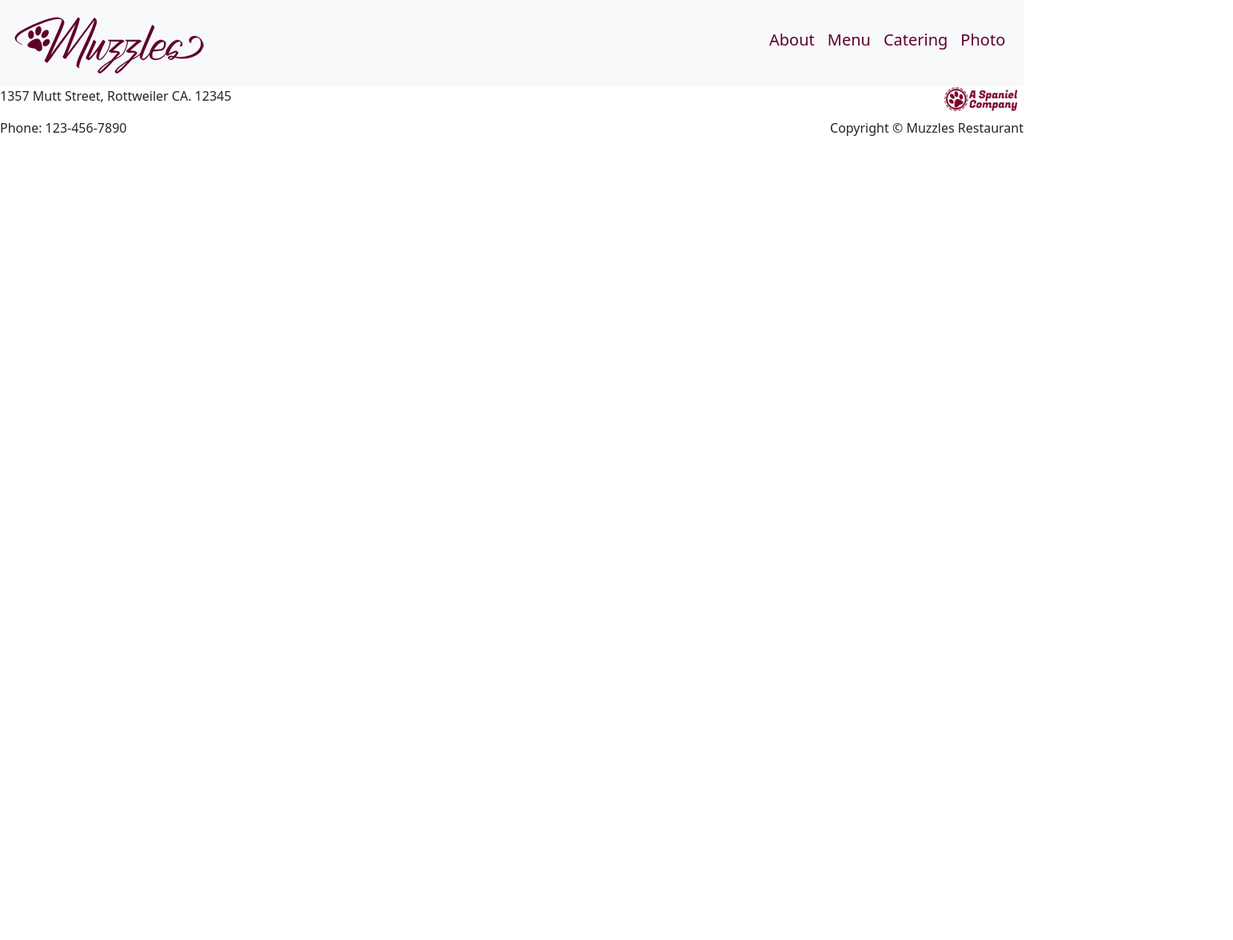
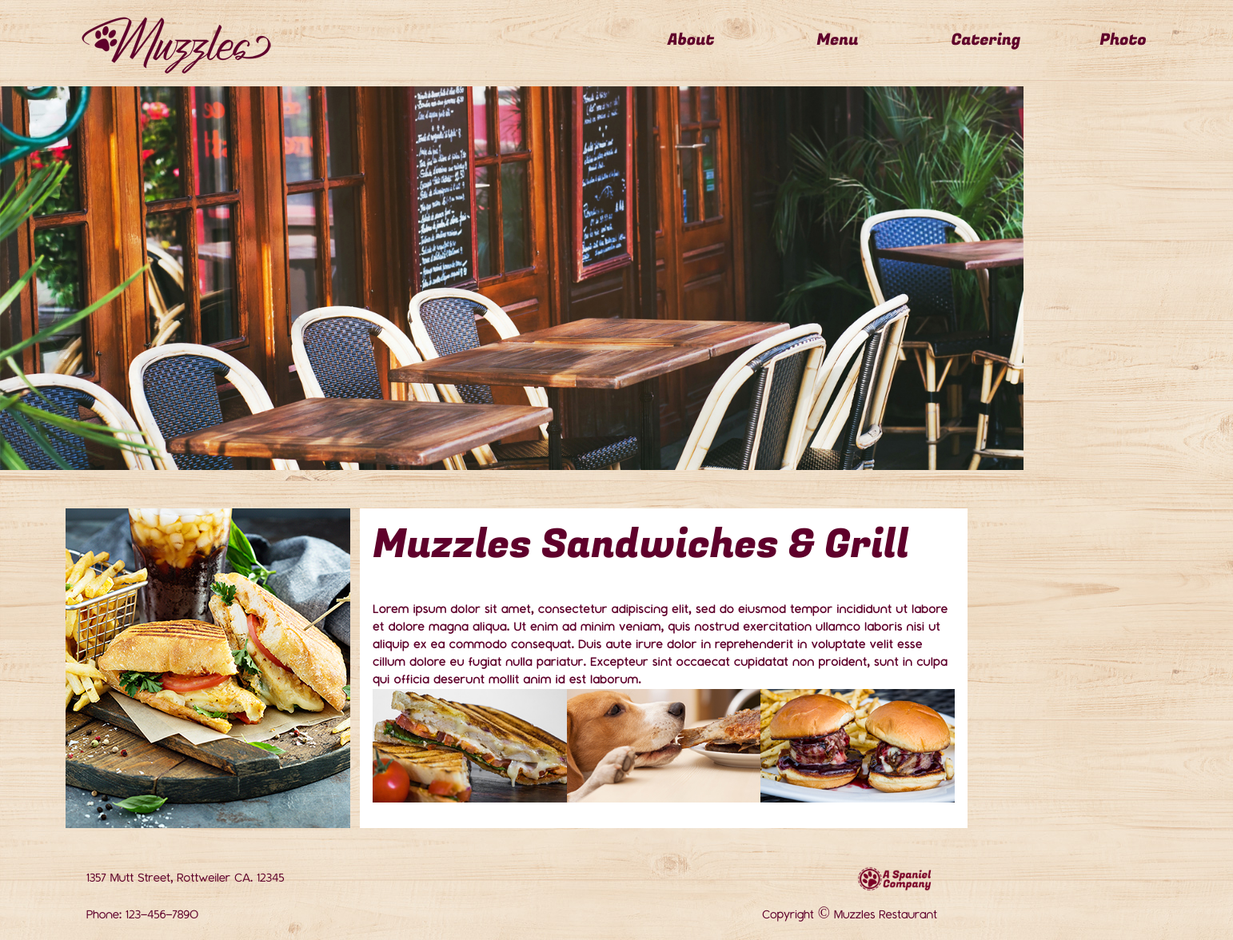
Before and after one commit to zachdressing/PuppyRestaurantZachAlexAdrian, a plain HTML site: page index.html in a window 1280 px wide. Shown: the whole page at 80% size, 1542 px wide, since content can reach past the window. Before the commit the page ends 800 px from the top, so only its background shows below. Drawn offline with nearby package versions, Linux system fonts and the light colour scheme; a web font is replaced by a local one.

```diff
--- a/index.html
+++ b/index.html
@@ -3,7 +3,7 @@
     <head>
         <meta charset="utf-8">
         <meta name="viewport" content="width=device-width, initial-scale=1">
-        <title>Muzzles</title>
+        <title>Home</title>
         <link href="https://cdn.jsdelivr.net/npm/bootstrap@5.3.2/dist/css/bootstrap.min.css" rel="stylesheet" integrity="sha384-T3c6CoIi6uLrA9TneNEoa7RxnatzjcDSCmG1MXxSR1GAsXEV/Dwwykc2MPK8M2HN" crossorigin="anonymous">
         <link rel="stylesheet" href="./styles/style.css">
         <link rel="preconnect" href="https://fonts.googleapis.com">
@@ -13,42 +13,60 @@
     </head>
     <body>
         <nav class="navbar navbar-expand-lg bg-body-tertiary">
-            <div class="container-fluid">
-                <div class="col-9">
-                    <a class="navbar-brand" href="#"><img src="./assets/photos/MuzzlesLogo.png" alt="muzzlesLogo"></a>
-                    <button class="navbar-toggler" type="button" data-bs-toggle="collapse"
-                        data-bs-target="#navbarNavAltMarkup" aria-controls="navbarNavAltMarkup" aria-expanded="false"
-                        aria-label="Toggle navigation" style="background-color: rgba(95, 0, 43, .75);">
-                        <span class="navbar-toggler-icon"></span>
-                    </button>
-                </div>
-                <div class="collapse navbar-collapse" id="navbarNavAltMarkup">
-                    <div class="navbar-nav">
-                        <a class="nav-link active" aria-current="page" href="#">
+            <div class="col-8 justify-self-start">
+                <a class="navbar-brand"><img src="./assets/photos/MuzzlesLogo.png" alt="muzzlesLogo"></a>
+                <button class="navbar-toggler" type="button" data-bs-toggle="collapse" data-bs-target="#navbarNavAltMarkup"
+                    aria-controls="navbarNavAltMarkup" aria-expanded="false" aria-label="Toggle navigation"
+                    style="background-color: rgba(95, 0, 43, .75);">
+                    <span class="navbar-toggler-icon"></span>
+                </button>
+            </div>
+            <div class="collapse navbar-collapse" id="navbarNavAltMarkup">
+                <div class="navbar-nav text-end w-100">
+                    <div class="col-3"><a class="nav-link" href="./pages/about.html">
                             <h5 style="color: rgba(95, 0, 43, 1);">About</h5>
-                        </a>
-                        <a class="nav-link" href="#">
+                        </a></div>
+                    <div class="col-3"><a class="nav-link" href="#">
                             <h5 style="color: rgba(95, 0, 43, 1);">Menu</h5>
-                        </a>
-                        <a class="nav-link" href="#">
+                        </a></div>
+                    <div class="col-3"><a class="nav-link" href="#">
                             <h5 style="color: rgba(95, 0, 43, 1);">Catering</h5>
-                        </a>
-                        <a class="nav-link disabled" aria-disabled="true">
+                        </a></div>
+                    <div class="col-3"><a class="nav-link" href="./Pages/Photos.html">
                             <h5 style="color: rgba(95, 0, 43, 1);">Photo</h5>
-                        </a>
-                    </div>
+                        </a></div>
                 </div>
             </div>
         </nav>
 
+        <div class="hero-container">
+        </div>
+
+        <div class="container pt-lg-5 pt-5 pb-5">
+            <div class="row">
+                <div class="col-4">
+                    <img src="./assets/photos/homeSingle.jpg" alt="homeSingle" style="width: 100%; height: 100%; object-fit: cover;">
+                </div>
+                <div class="col-8 home-image-overlay p-0">
+                    <h1 class="p-3">Muzzles Sandwiches & Grill</h1>
+                    <p class=" p-3">
+                        Lorem ipsum dolor sit amet, consectetur adipiscing elit, sed do eiusmod tempor incididunt ut labore et dolore magna aliqua.
+                        Ut enim ad minim veniam, quis nostrud exercitation ullamco laboris nisi ut aliquip ex ea commodo consequat. Duis aute irure
+                        dolor in reprehenderit in voluptate velit esse cillum dolore eu fugiat nulla pariatur. Excepteur sint occaecat cupidatat non
+                        proident, sunt in culpa qui officia deserunt mollit anim id est laborum.
+                    <img src="./assets/photos/HomeImage.jpg" alt="HomeImage" style="width: 100%;">
+                </div>
+            </div>
+        </div>
+
         <footer>
-            <div id="footer" class="foot d-none d-sm-block">
+            <div id="footer" class="foot container-fluid d-none d-sm-block">
                 <div class="row">
                     <div class="col">
                         <p>1357 Mutt Street, Rottweiler CA. 12345</p>
                     </div>
-                    <div class="col text-end"><img src="./assets/photos/CompanyLogo.png" alt="Company Logo" width="100px"
-                            height="31.6px"></div>
+                    <div class="col text-end"><img src="./assets/photos/CompanyLogo.png" alt="Company Logo" width="100px">
+                    </div>
                 </div>
                 <div class="row">
                     <div class="col">
--- a/styles/style.css
+++ b/styles/style.css
@@ -1,3 +1,55 @@
-.navbar-bg {
-    background-image: url("../assets/photos/bgtexture.jpg");
+@font-face {
+    font-family: "Montauk-Light";
+    src: url("../assets/fonts/Montauk-Regular/Montauk-Light.otf");
 }
+@font-face {
+    font-family: "Montauk-Regular";
+    src: url("../assets/fonts/Montauk-Regular/Montauk-Regular.otf");
+}
+
+.navbar{
+    width: 85%;
+    margin-left: auto;
+    margin-right: auto;
+    font-family: 'Fugaz One', sans-serif;
+    background-color: transparent !important;
+}
+
+.nav-link{
+    margin-right: 100px;
+}
+
+body {
+    background-image: url(../assets/photos/bgtexture.jpg);
+}
+
+.hero-container {
+    min-height: 60vh;
+    background: url(../assets/photos/homeHero.jpg);
+    background-size: cover;
+    margin: 0 auto;
+}
+
+.home-image-overlay {
+    background-color: white;
+    color: #5F002B;
+}
+
+.home-image-overlay h1 {
+    font-family: 'Fugaz One', sans-serif;
+    font-size: 50px;
+}
+.home-image-overlay p {
+    font-family: 'Montauk-Regular', sans-serif;
+    font-size: 20px;
+    line-height: 22px;
+}
+
+.foot {
+    width: 85%;
+    position: relative;
+    font-family: 'Montauk-Light';
+    color: rgba(95, 0, 43, 1);
+    font-weight: lighter;
+    font-size: 20px;
+}
```
Also changed, not shown: pages/about.html (+53 -2 lines).
